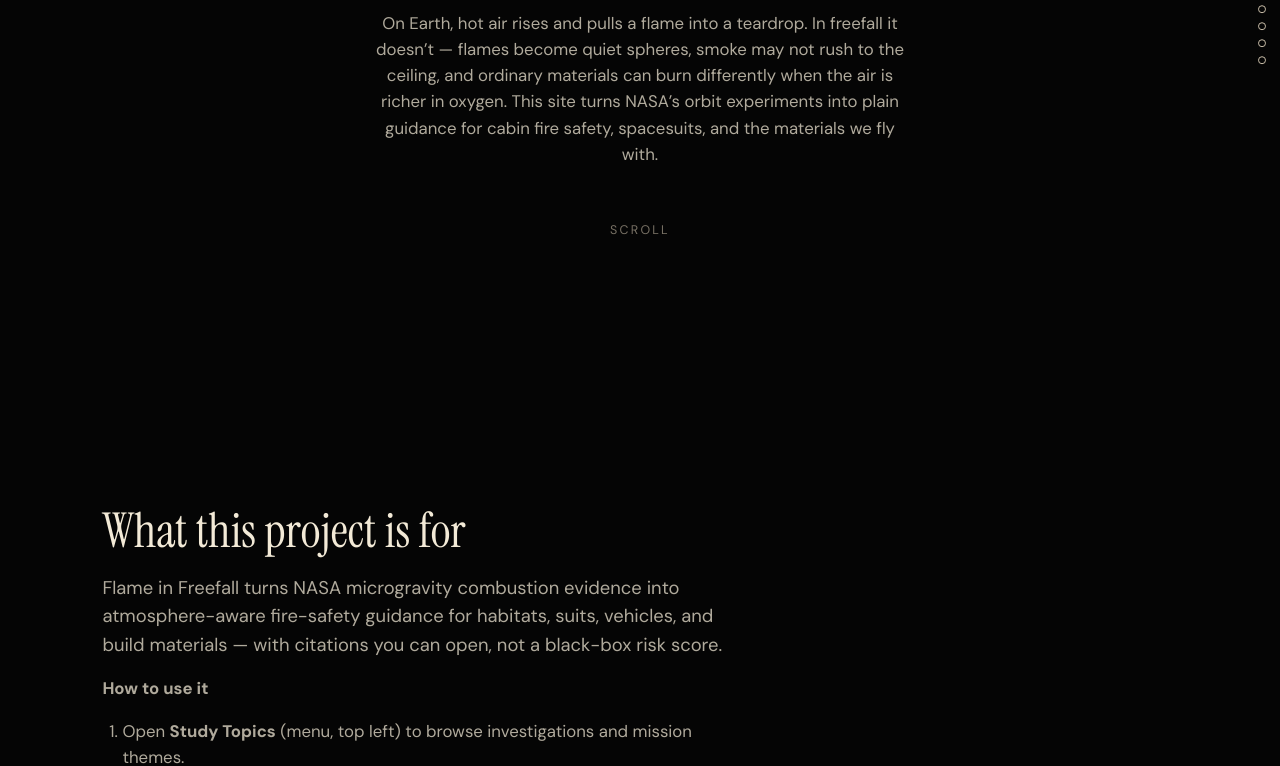
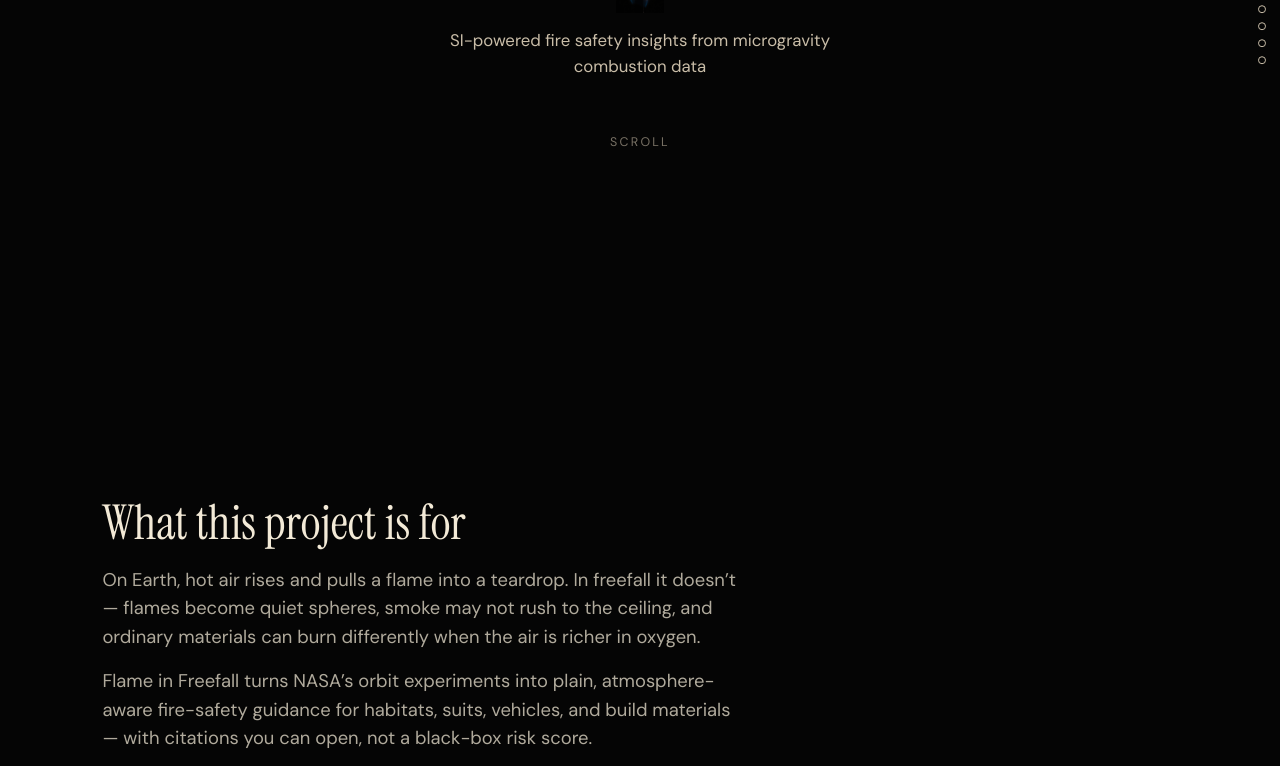
Before and after one commit to Miles-Magyar/NASA-space-apps, a website built with Vite: page index.html in a window 1280 px wide. Shown: the part 399-1165 px from the top of the page. Built offline with nearby package versions, Linux system fonts and the light colour scheme.

Commit message:
Keep general hero minimal; move reader context to purpose stop
Remove freefall explainer from the title viewport and place that
plain-language context on the first scroll purpose section instead.

Co-authored-by: Miles Magyar <Miles-Magyar@users.noreply.github.com>

```diff
--- a/src/main.ts
+++ b/src/main.ts
@@ -153,10 +153,6 @@ function renderGeneral(main: HTMLElement) {
         <h1 class="hero-title">Flame in Freefall</h1>
         <img class="match-flame" src="${flameUrl}" width="64" height="64" alt="" />
         <p class="hero-sub">SI-powered fire safety insights from microgravity combustion data</p>
-        <p class="hero-context">
-          On Earth, hot air rises and pulls a flame into a teardrop. In freefall it doesn’t — flames become quiet spheres, smoke may not rush to the ceiling, and ordinary materials can burn differently when the air is richer in oxygen.
-          This site turns NASA’s orbit experiments into plain guidance for cabin fire safety, spacesuits, and the materials we fly with.
-        </p>
         <p class="scroll-hint" aria-hidden="true">Scroll</p>
       </section>
       <div class="sun-panel" aria-hidden="true">
--- a/src/styles.css
+++ b/src/styles.css
@@ -346,15 +346,6 @@ img {
   max-width: 28rem;
   color: var(--cream-dim);
   opacity: calc(1 - var(--intro-progress) * 1.2);
-}
-
-.hero-context {
-  margin: 0.35rem 0 0;
-  max-width: 34rem;
-  font-size: clamp(0.95rem, 1.6vw, 1.05rem);
-  line-height: 1.55;
-  color: var(--cream-faint);
-  opacity: calc(1 - var(--intro-progress) * 1.25);
 }
 
 .scroll-hint {
--- a/src/topics/general/overview.ts
+++ b/src/topics/general/overview.ts
@@ -14,7 +14,8 @@ export const OVERVIEW_SECTIONS: OverviewSection[] = [
     heading: 'What this project is for',
     shortTitle: 'Purpose',
     paragraphs: [],
-    html: `<p class="purpose-lede">Flame in Freefall turns NASA microgravity combustion evidence into atmosphere-aware fire-safety guidance for habitats, suits, vehicles, and build materials — with citations you can open, not a black-box risk score.</p>
+    html: `<p class="purpose-lede">On Earth, hot air rises and pulls a flame into a teardrop. In freefall it doesn’t — flames become quiet spheres, smoke may not rush to the ceiling, and ordinary materials can burn differently when the air is richer in oxygen.</p>
+<p class="purpose-lede">Flame in Freefall turns NASA’s orbit experiments into plain, atmosphere-aware fire-safety guidance for habitats, suits, vehicles, and build materials — with citations you can open, not a black-box risk score.</p>
 <p><strong>How to use it</strong></p>
 <ol class="purpose-steps">
   <li>Open <strong>Study Topics</strong> (menu, top left) to browse investigations and mission themes.</li>
```
